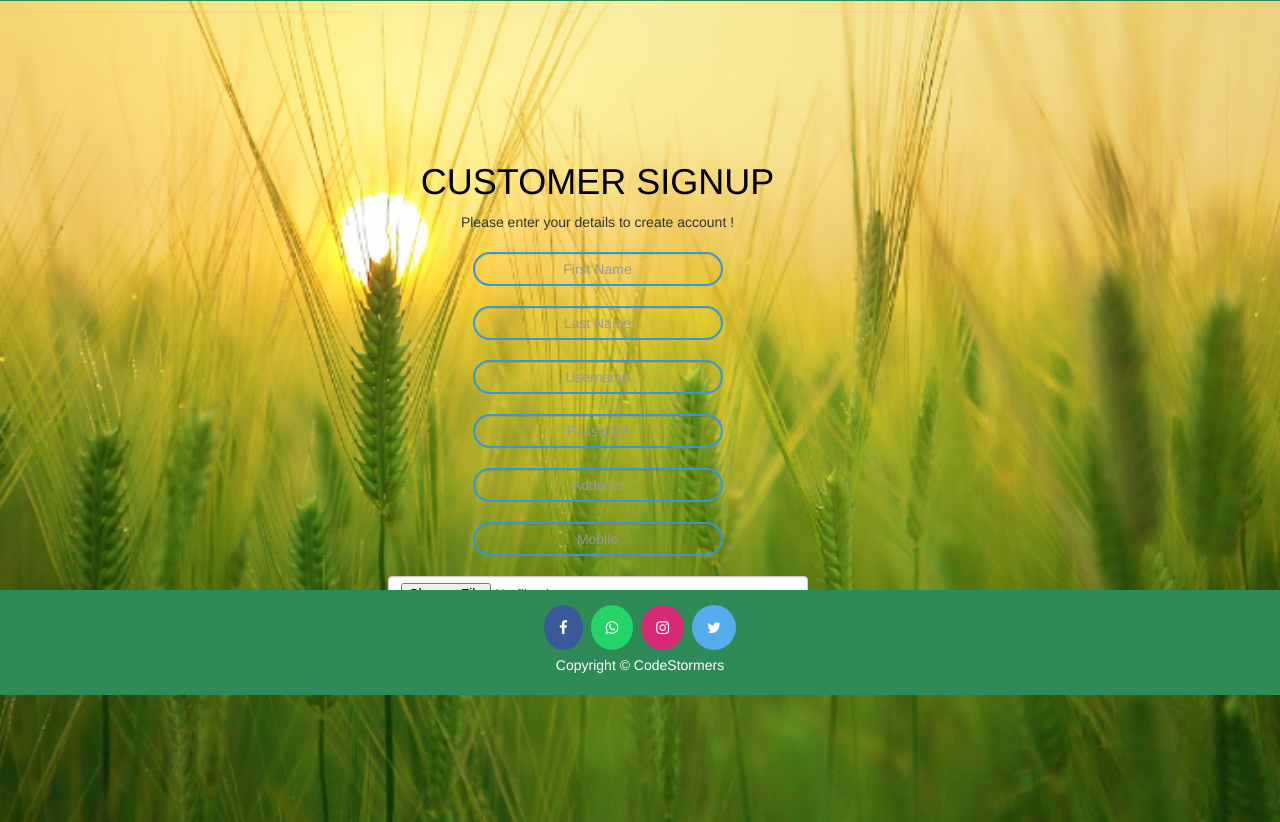
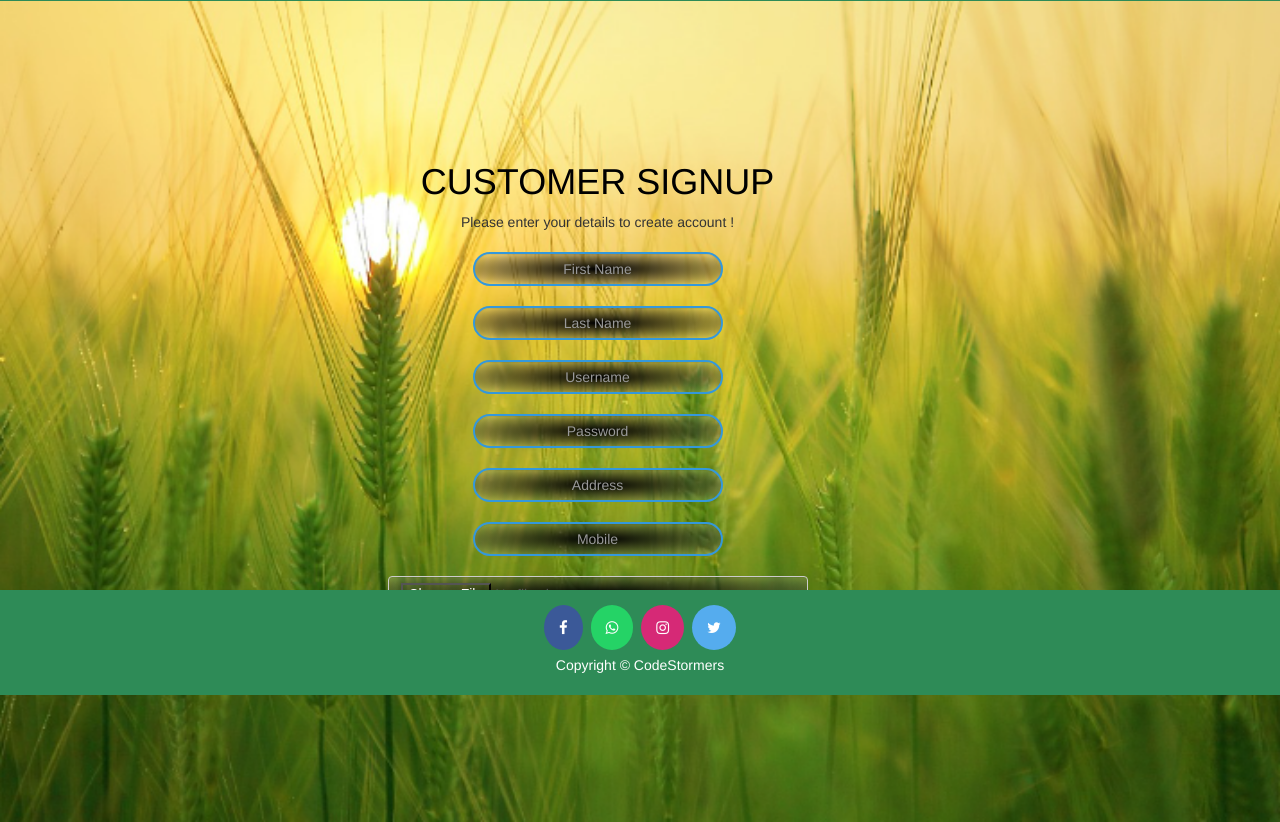
Before and after one commit to ppathi3/agroculture, a Django app: page /customersignup in a window 1280 px wide. Shown: the part 105-927 px from the top of the page. Run offline with Django 3.2, Linux system fonts and the light colour scheme; some libraries are stand-ins or nearby versions.

Commit message:
Few changes made to admin login and customer signup

```diff
--- a/templates/ecom/adminlogin.html
+++ b/templates/ecom/adminlogin.html
@@ -28,7 +28,7 @@
 .box input[type="text"],
 .box input[type="password"] {
     border: 0;
-    background: none;
+    background: radial-gradient(black, rgba(255, 255, 255, .15));
     display: block;
     margin: 20px auto;
     text-align: center;
@@ -36,7 +36,7 @@
     padding: 10px 10px;
     width: 250px;
     outline: none;
-    color: black;
+    color: white;
     border-radius: 24px;
     transition: 0.25s
 }
--- a/templates/ecom/customersignup.html
+++ b/templates/ecom/customersignup.html
@@ -34,7 +34,7 @@
 .box input[type="text"],
 .box input[type="password"] {
     border: 0;
-    background: none;
+    background: radial-gradient(black, rgba(255, 255, 255, .15));
     display: block;
     margin: 20px auto;
     text-align: center;
@@ -45,6 +45,20 @@
     color: white;
     border-radius: 24px;
     transition: 0.25s
+}
+.box input[type="file"] {
+
+    background: radial-gradient(black, rgba(255, 255, 255, .15));
+}
+
+.box input[type="file"]:hover {
+    background: radial-gradient(black, rgba(255, 255, 255, .15));
+
+}
+.box input[type="file"]::file-selector-button {
+
+    background:none;
+    color:white;
 }
 
 .box h1 {
```
Also changed, not shown: templates/ecom/admin_base.html (+3 -4 lines).
